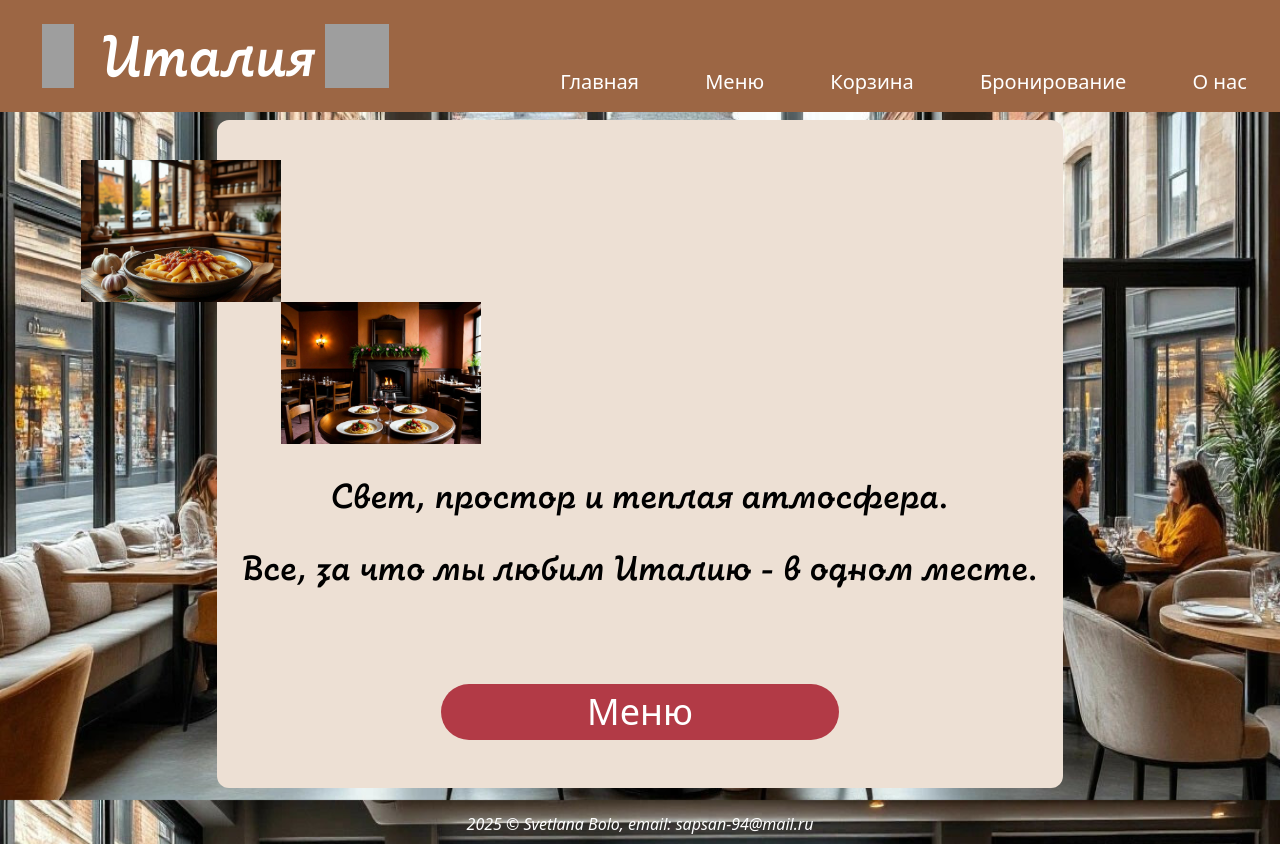
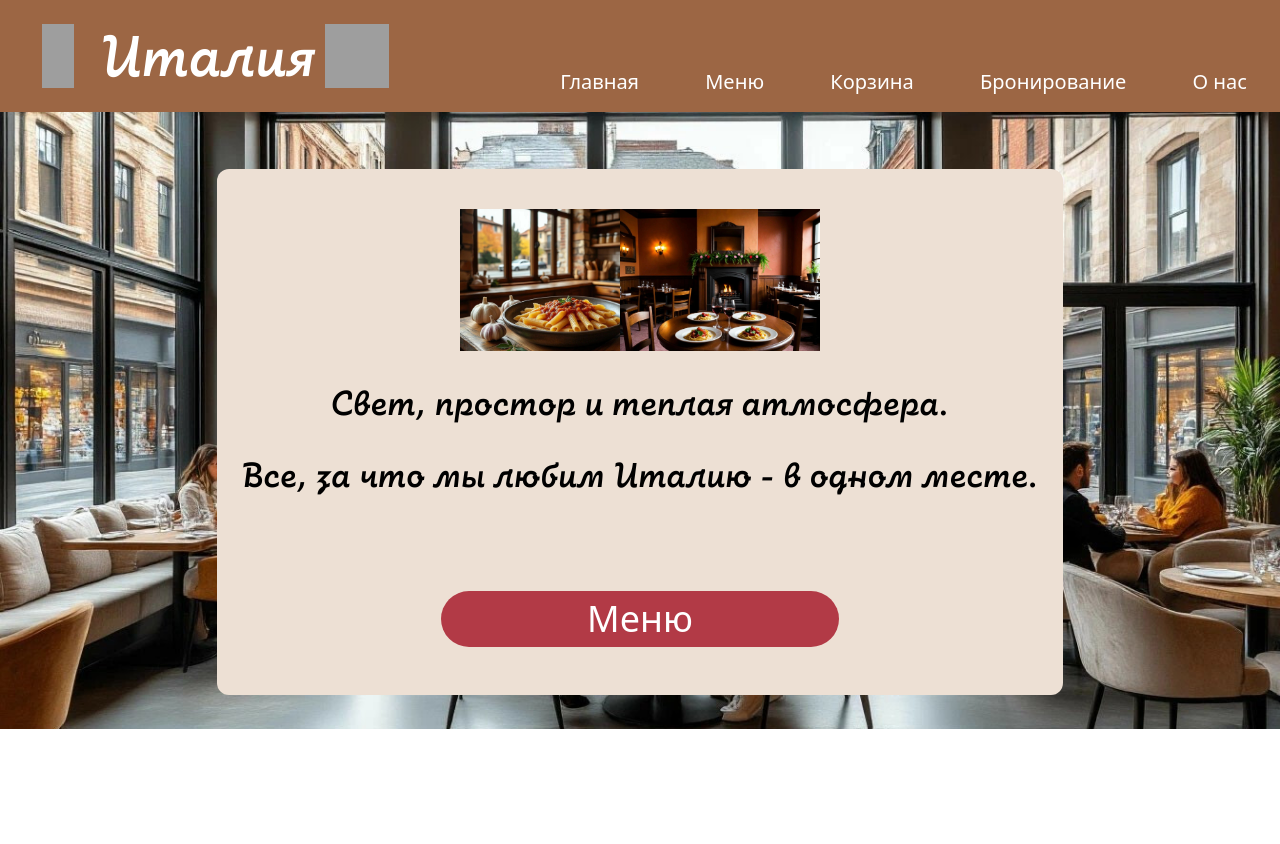
Before and after one commit to svetlana2794/cafever, a Vue app: page / in a window 1280 px wide. After the commit the page ends 800 px from the top, so only its background shows below. Built offline with nearby package versions, Linux system fonts and the light colour scheme; grey boxes are pictures that could not be loaded.

Commit message:
Update Start.vue

```diff
--- a/src/components/Start.vue
+++ b/src/components/Start.vue
@@ -6,9 +6,9 @@ const router=useRouter()
 
 <template>
 <div class="p-6 text-4xl m-2 text-center bg-[#ede0d4] rounded-xl">
-  <p class="w-full py-4 relative">
-  <img src="../../public/imgs/front1.jpeg" class="relative -translate-x-4/5 z-1 w-50">
-  <img src="../../public/imgs/front2.jpeg" class="relative translate-x-1/5 z-10 w-50">
+  <p class="w-full py-4 flex flex-row justify-center items-center">
+  <img src="../../public/imgs/front1.jpeg" class="relative translate-x-1/10 z-1 w-50">
+  <img src="../../public/imgs/front2.jpeg" class="relative -translate-x-1/10 z-10 w-50">
     </p>
 <p class="py-4 font-[Futura]">Свет, простор и теплая атмосфера.</p>
 <p class="py-4 font-[Futura]">Все, за что мы любим Италию - в одном месте.</p>
```
